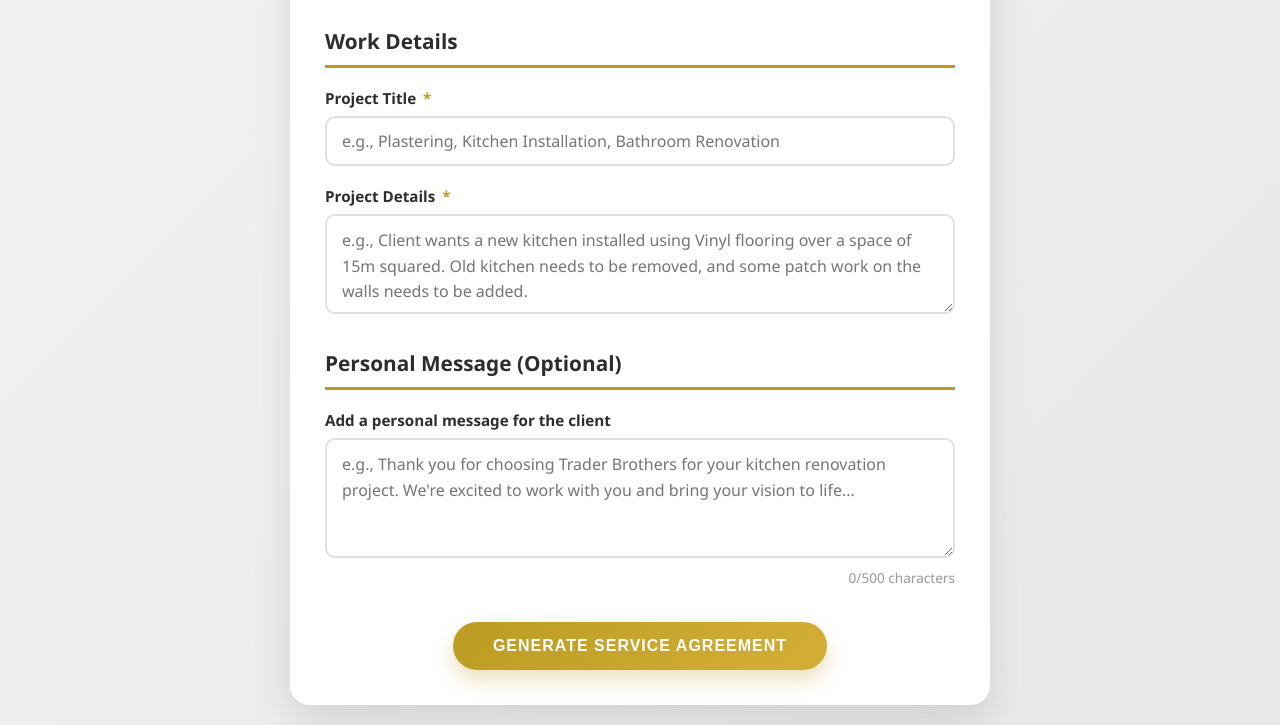
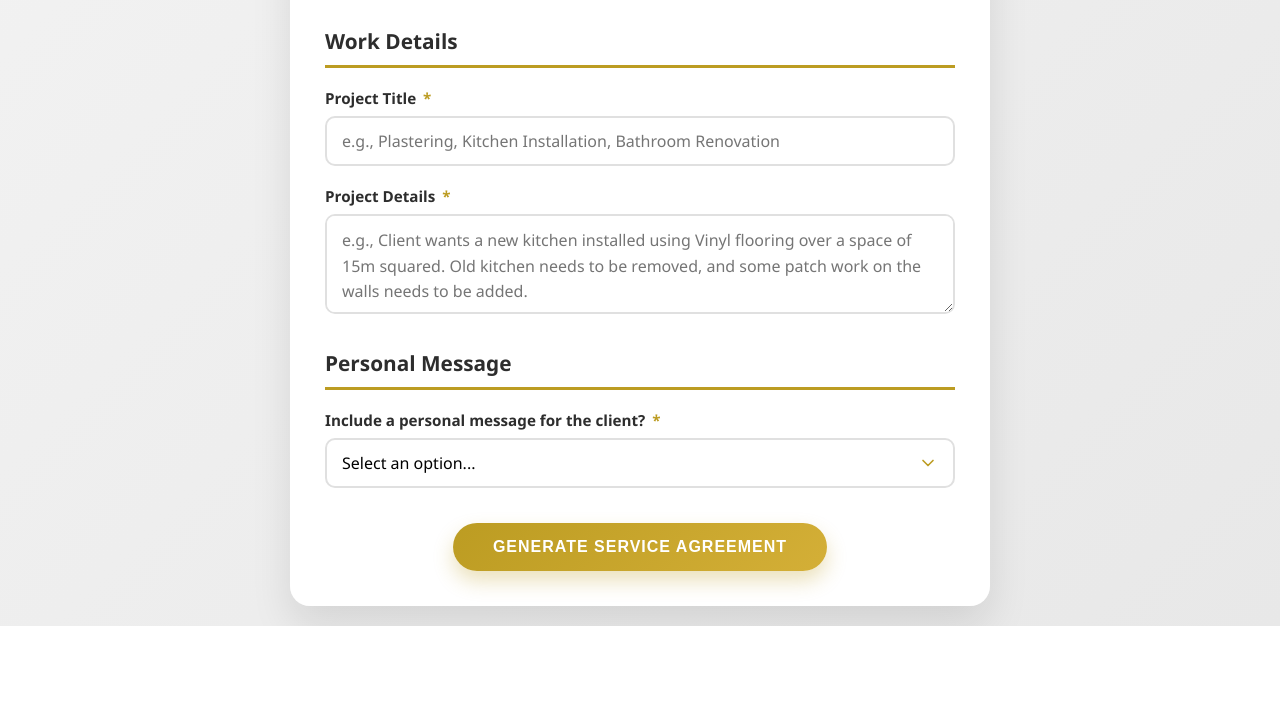
Before and after one commit to infotraderbrothers-lgtm/Service-Agreement-Generator, a plain HTML site: page index.html in a window 1280 px wide. Shown: the part 1384-2109 px from the top of the page. After the commit the page ends 2010 px from the top, so only its background shows below. Drawn offline with Linux system fonts and the light colour scheme.

Commit message:
Update index.html

```diff
--- a/index.html
+++ b/index.html
@@ -211,13 +211,6 @@
             resize: vertical;
             min-height: 120px;
             line-height: 1.6;
-        }
-
-        .char-count {
-            text-align: right;
-            font-size: 0.85rem;
-            color: #999;
-            margin-top: 5px;
         }
 
         .btn-container {
@@ -483,12 +476,15 @@
                 </div>
 
                 <div class="form-section">
-                    <h2 class="section-title">Personal Message (Optional)</h2>
+                    <h2 class="section-title">Personal Message</h2>
 
                     <div class="form-group">
-                        <label for="personal_message">Add a personal message for the client</label>
-                        <textarea id="personal_message" name="personal_message" placeholder="e.g., Thank you for choosing Trader Brothers for your kitchen renovation project. We're excited to work with you and bring your vision to life..." maxlength="500"></textarea>
-                        <div class="char-count"><span id="charCount">0</span>/500 characters</div>
+                        <label for="personal_message">Include a personal message for the client? <span class="required">*</span></label>
+                        <select id="personal_message" name="personal_message" required>
+                            <option value="" disabled selected>Select an option...</option>
+                            <option value="Yes">Yes</option>
+                            <option value="No">No</option>
+                        </select>
                     </div>
                 </div>
 
@@ -516,14 +512,6 @@
         let pendingClientData = null;
         let generatedUrl = null;
 
-        // Character counter
-        const messageField = document.getElementById('personal_message');
-        const charCount = document.getElementById('charCount');
-
-        messageField.addEventListener('input', function() {
-            charCount.textContent = this.value.length;
-        });
-
         // Form submission
         document.getElementById('clientForm').addEventListener('submit', function(e) {
             e.preventDefault();
@@ -544,7 +532,7 @@
                 startDate: document.getElementById('start_date').value,
                 projectTitle: document.getElementById('project_title').value.trim(),
                 projectDetails: document.getElementById('project_details').value.trim(),
-                personalMessage: document.getElementById('personal_message').value.trim(),
+                personalMessage: document.getElementById('personal_message').value,
                 timestamp: new Date().toISOString()
             };
 
@@ -564,7 +552,6 @@
 
             // Reset form
             document.getElementById('clientForm').reset();
-            charCount.textContent = '0';
 
             // Reset button
             submitBtn.textContent = originalText;
```
